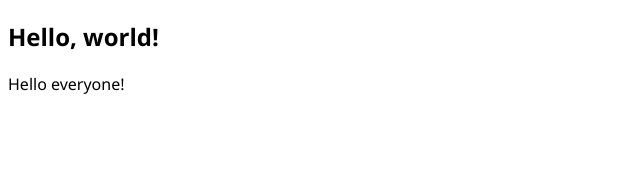
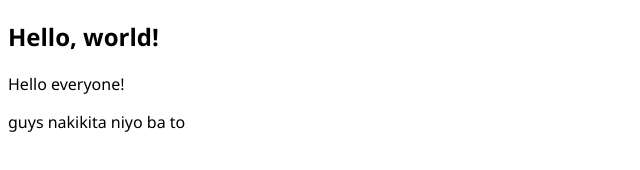
Before and after one commit to sdbsalta/devworkshop-git, a plain HTML site: page index.html in a window 1280 px wide. Shown: the whole page, without its empty margins (0-640 px from the left). Drawn offline with Linux system fonts and the light colour scheme.

Commit message:
Update index.html

```diff
--- a/index.html
+++ b/index.html
@@ -12,5 +12,6 @@
     <!-- Insert your code here -->
     <h2>Hello, world!</h2>
     <p>Hello everyone!</p>
+    <p> guys nakikita niyo ba to </p>
 </body>
 </html>
```
